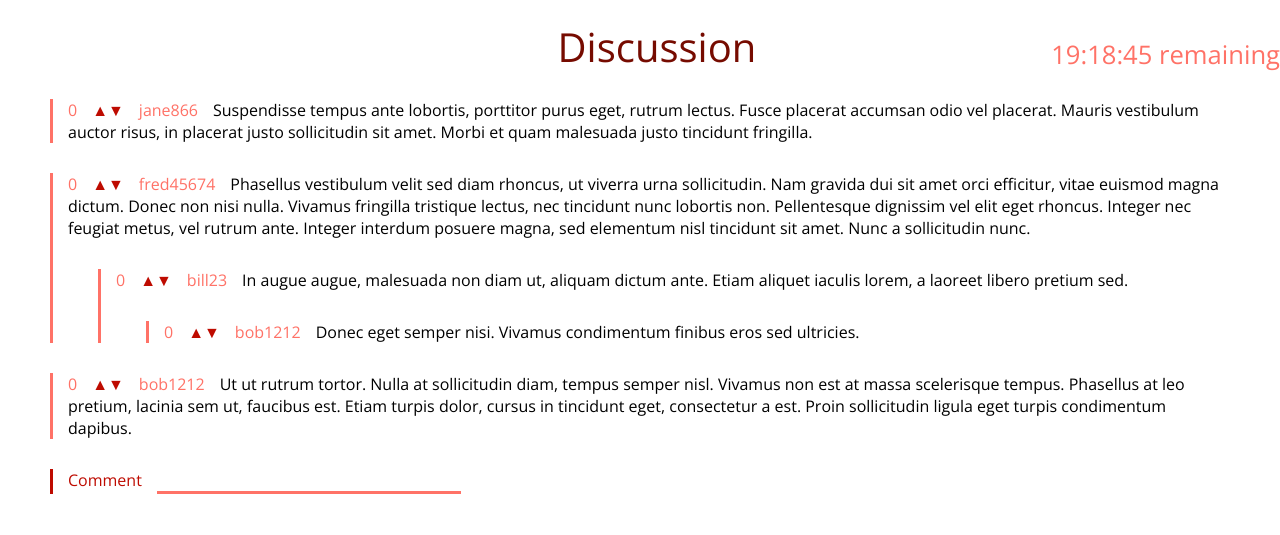
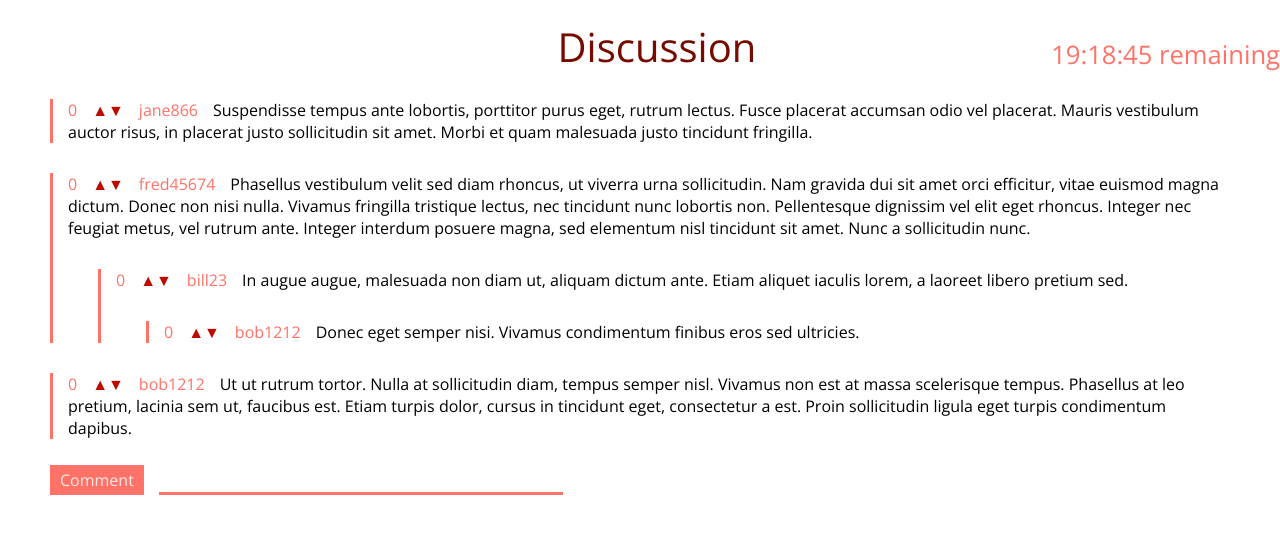
Before and after one commit to hewhomust/potential-chainsaw, a PHP site: page /Prototype3/index.html in a window 1280 px wide; the page is wider, and only the part inside the window is pictured. Shown: the part 706-1241 px from the top of that part. Before the commit the page ends 1200 px from the top of that part, so only its background shows below. Run offline with PHP 8.4, Linux system fonts and the light colour scheme.

Commit message:
Edited the comment button

```diff
--- a/Prototype3/style.css
+++ b/Prototype3/style.css
@@ -250,17 +250,28 @@
     font-family: 'Open Sans';
     font-size: 0.8em;
     border: 0px solid black;
-    height: auto;
-		width: 300px;
+		height: 20px;
+		width: 400px;
 		border-bottom: solid 3px #FF7267;
 }
 
 #newComment{
-	border-left: solid 3px #BE0B00;
+	border-left: solid 0px #BE0B00;
+	margin-left: 15px;
 }
 
 #newComment .username a{
-	color: #BE0B00;
+	/*color: #BE0B00;*/
+	cursor: pointer;
+	width: 161px;
+	background-color: #FF7267;
+	color: #ffe8e7;
+	margin-bottom: 5px;
+	padding: 4px 10px;
+}
+
+#newComment .username a:hover{
+	background-color: #BE0B00;
 }
 
 /* Matrix things */
```
